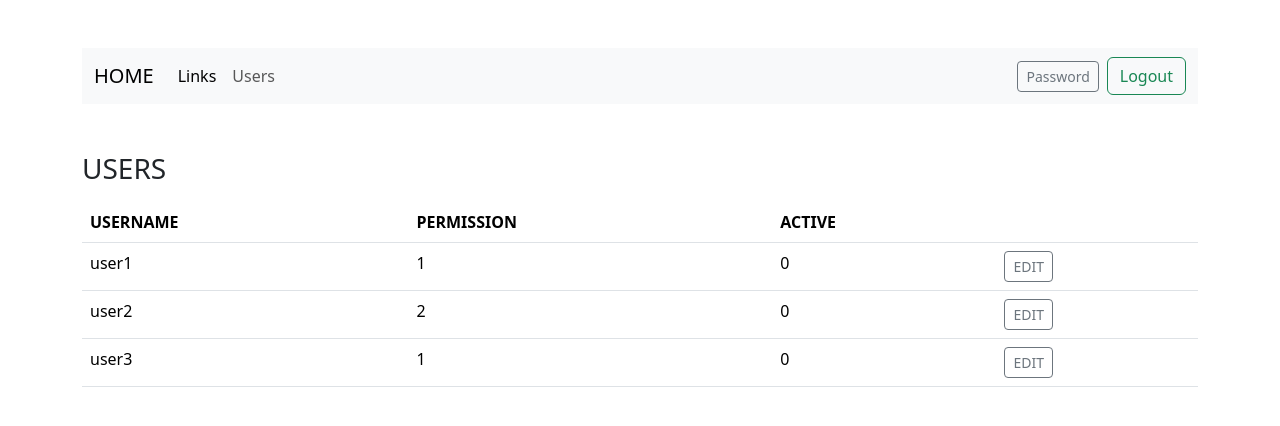
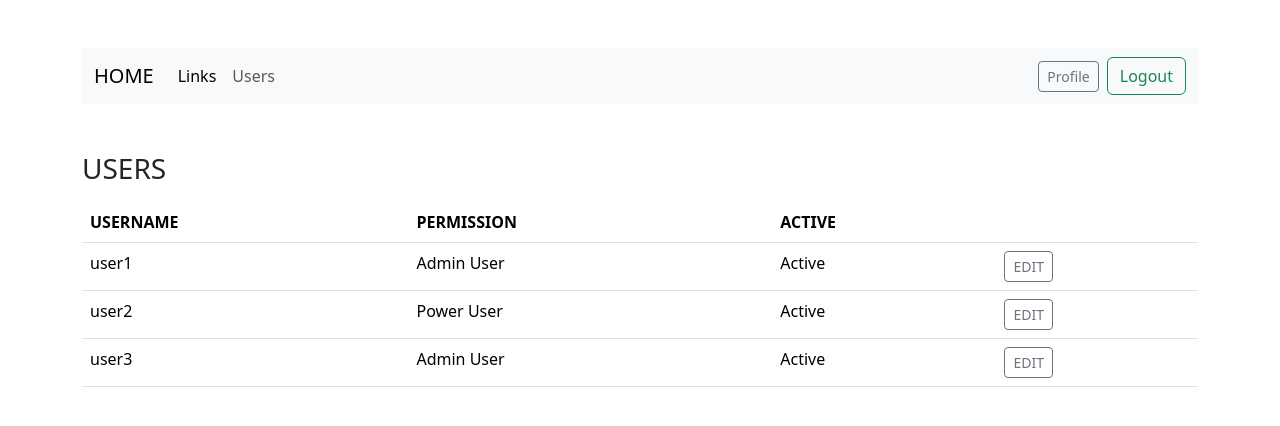
Before and after one commit to tiagorfilipe22/myFirstWebApp, a Flask app: page /users in a window 1280 px wide. Shown: the top 426 px of the page. Run offline with Flask 3, Linux system fonts and the light colour scheme; a user stored in the database is signed in; data comes from the database, SQL or seed files in the repository; both versions use the stored data as it was after the commit; some libraries are stand-ins or nearby versions.

Commit message:
Alot of Changes

```diff
--- a/app.py
+++ b/app.py
@@ -15,6 +15,8 @@ Session(app)
 db = SQL("sqlite:///data.db")
 
 # set variable to csv to log add links and delete links
+role = ["Admin", "Admin User", "Power User", "User", "New User"]
+status = ["Active", "Inactive"]
 
 # index route
 @app.route("/", methods=["GET", "POST"])
@@ -203,7 +205,6 @@ def add():
 
     # if get method
     categories = db.execute("SELECT DISTINCT category FROM links ORDER BY category")
-    print(categories)
     return render_template("add.html", categories = categories)
 
 # links function
@@ -234,8 +235,10 @@ def logout():
     return redirect("/")
 
 # change function
-@app.route("/password", methods=["GET", "POST"])
+@app.route("/profile", methods=["GET", "POST"])
 def password():
+    userID = session.get("user_id")
+    user = db.execute("SELECT * FROM users WHERE id = ?", userID)
     # if post method
     if request.method == "POST":
 
@@ -243,37 +246,47 @@ def password():
         pOld = request.form.get("pOld")
         password = request.form.get("password")
         pConfirmation = request.form.get("pConfirmation")
+        name = request.form.get("name")
 
         # variable validation
-        if not pOld:
-            flash("Have to insert old Password")
-            return render_template("change.html")
-        elif not password:
-            flash("No New Password!")
-            return render_template("change.html")
-        elif not pConfirmation:
-            flash("You have to confirm the password!")
-            return render_template("change.html")
-        elif password != pConfirmation:
-            flash("Passwords don't match!")
-            return render_template("change.html")
+        if not name and not pOld and not password and not pConfirmation:
+            flash("No information changed")
+            return redirect("/profile")
 
-        # get user ID and data from db
-        userID = session.get("user_id")
-        dbPass = db.execute("SELECT hash FROM users WHERE id = ?", userID)[0]["hash"]
+        if name:
+            flash("Name Changed!")
+            db.execute("UPDATE users SET username = ? WHERE id = ?", name, userID)
 
-        # check if old password in corret
-        if check_password_hash(dbPass, pOld):
-            new = generate_password_hash(password)
-            db.execute("UPDATE users SET hash = ? WHERE id = ?", new, userID)
-            flash("You have changed Password!")
-            return render_template("change.html")
+        if pOld and password and pConfirmation:
+             # get user ID and data from db
+
+            dbPass = db.execute("SELECT hash FROM users WHERE id = ?", userID)[0]["hash"]
+
+            # check if old password in corret
+            if password == pConfirmation:
+                if  check_password_hash(dbPass, pOld):
+                    new = generate_password_hash(password)
+                    db.execute("UPDATE users SET hash = ? WHERE id = ?", new, userID)
+                    flash("You have changed Password!")
+                    return redirect("/profile")
+                else:
+                    flash("Provided Old Password not match!")
+                    return redirect("/profile")
+            else:
+                flash("Confirmed password dont match")
+                return redirect("/profile")
+
+        elif pOld or password or pConfirmation:
+            flash("You have to confirm the passwords fields!")
+            return redirect("/profile")
         else:
-            flash("Provided Old Password not match!")
-            return render_template("change.html")
+            return redirect("/profile")
 
-    # if get method
-    return render_template("change.html")
+
+
+
+
+    return render_template("change.html", user = user)
 
 
 
@@ -286,10 +299,18 @@ def edit():
     if request.method == "POST":
         # get link id
         linkID = request.form.get("id")
+        # save in session
+        session["edit_link"] = linkID
 
         # get info from database and render in links
         links = db.execute("SELECT category, name, link, id FROM links WHERE id = ?", linkID)
-        return render_template("edit.html", links = links)
+        categories = db.execute("SELECT DISTINCT category FROM links ORDER BY category")
+        return render_template("edit.html", links = links, categories = categories)
+    else:
+        linkID = session["edit_link"]
+        links = db.execute("SELECT category, name, link, id FROM links WHERE id = ?", linkID)
+        categories = db.execute("SELECT DISTINCT category FROM links ORDER BY category")
+        return render_template("edit.html", links = links, categories = categories)
 
 @app.route("/delete", methods=["GET", "POST"])
 def delete():
@@ -316,20 +337,46 @@ def delete():
 @app.route("/change", methods=["GET", "POST"])
 def change():
 
+    linkID = session["edit_link"]
+    print(linkID)
+
+    # if post method
     if request.method == "POST":
-        return redirect("/")
+
+        # get variables
+        if request.form.get("category") == "newcategory":
+            category = request.form.get("addcategory")
+        else:
+            category = request.form.get("category")
+
+        name = request.form.get("name")
+        link = request.form.get("link")
+
+        # check variables
+
+        if not name and not category and not link:
+            flash("atleat one fiel is required!")
+            return redirect("/edit")
+
+        if not category:
+            pass
+        else:
+            db.execute("UPDATE links SET category = ? WHERE id = ?",category, linkID)
+
+        if not name:
+            pass
+        else:
+            db.execute("UPDATE links SET name = ? WHERE id = ?",name, linkID)
+
+        if not link:
+            pass
+        else:
+            db.execute("UPDATE links SET link = ? WHERE id = ?",link, linkID)
 
 
-# hisotry function
-# @app.route("/history")
-# def history():
-
-    # get serssion id
-    # userID = session["user_id"]
-
-    # get info from database and render in links
-    # logs = db.execute("SELECT users.username, links.name, logs.category, logs.comment, logs.time FROM logs JOIN users ON logs.user_id = users.id JOIN links ON logs.link_id = links.id")
-    # return render_template("history.html", logs = logs)
+        # redirect to links
+        flash("Link changed!")
+        return redirect("/links")
 
 # users function
 @app.route("/users")
@@ -340,7 +387,11 @@ def users():
 
     # get info from database and render in links
     users = db.execute("SELECT * FROM users WHERE id > 1")
-    return render_template("users.html", users = users)
+
+
+
+
+    return render_template("users.html", users = users, role = role, status = status)
 
 # EDIT USER
 @app.route("/edituser", methods=["GET", "POST"])
@@ -353,11 +404,11 @@ def edituser():
         session["edit_user"] = userID
         # get info from database and render in links
         user = db.execute("SELECT username, permission, active, id FROM users WHERE id = ?", userID)
-        return render_template("edituser.html", user = user)
+        return render_template("edituser.html", user = user, role = role)
 
     userID = session["edit_user"]
     user = db.execute("SELECT username, permission, active, id FROM users WHERE id = ?", userID)
-    return render_template("edituser.html", user = user)
+    return render_template("edituser.html", user = user, role = role)
 
 # DEACTIVATE USER
 @app.route("/deactivateuser", methods=["GET", "POST"])
--- a/static/styles.css
+++ b/static/styles.css
@@ -1,5 +1,5 @@
-h1, h2, h3, h4, h5, h6, p {
-    color: blue;
+body {
+    background-color: blue;
   }
 
 
--- a/templates/edituser.html
+++ b/templates/edituser.html
@@ -26,7 +26,7 @@
         </div>
       <form action="/changeuser" method="post">
 
-        <div class="mb-3"><p>Actual Permission: {{ user[0]["permission"] }}</p></div>
+        <div class="mb-3"><p>Actual Permission: {{ role[user[0]["permission"]] }}</p></div>
         <div class="mb-3">
         <label for="persmission">New Permission</label>
         <select id="permission" name="permission">
--- a/templates/layout.html
+++ b/templates/layout.html
@@ -56,8 +56,8 @@
             </li>
             {% endif %}
           </ul>
-          <form class="d-flex" action="/password">
-            <button class="btn btn-sm btn-outline-secondary me-2" type="submit">Password</button>
+          <form class="d-flex" action="/profile">
+            <button class="btn btn-sm btn-outline-secondary me-2" type="submit">Profile</button>
           </form>
 
           <form class="d-flex" action="/logout">
--- a/templates/users.html
+++ b/templates/users.html
@@ -27,8 +27,8 @@
             {% for user in users %}
             <tr>
                 <td> {{ user["username"] }}</td>
-                <td> {{ user["permission"] }}</td>
-                <td> {{ user["active"] }}</td>
+                <td> {{ role[user["permission"]] }}</td>
+                <td> {{ status[user["active"]] }}</td>
                 <td>
                   <form action="/edituser" method="post">
                     <input name="id" type="hidden" value="{{ user["id"] }}">
```
Also changed, not shown: templates/change.html (+13 -2 lines), templates/edit.html (+13 -3 lines), data.db, 3 other files.
